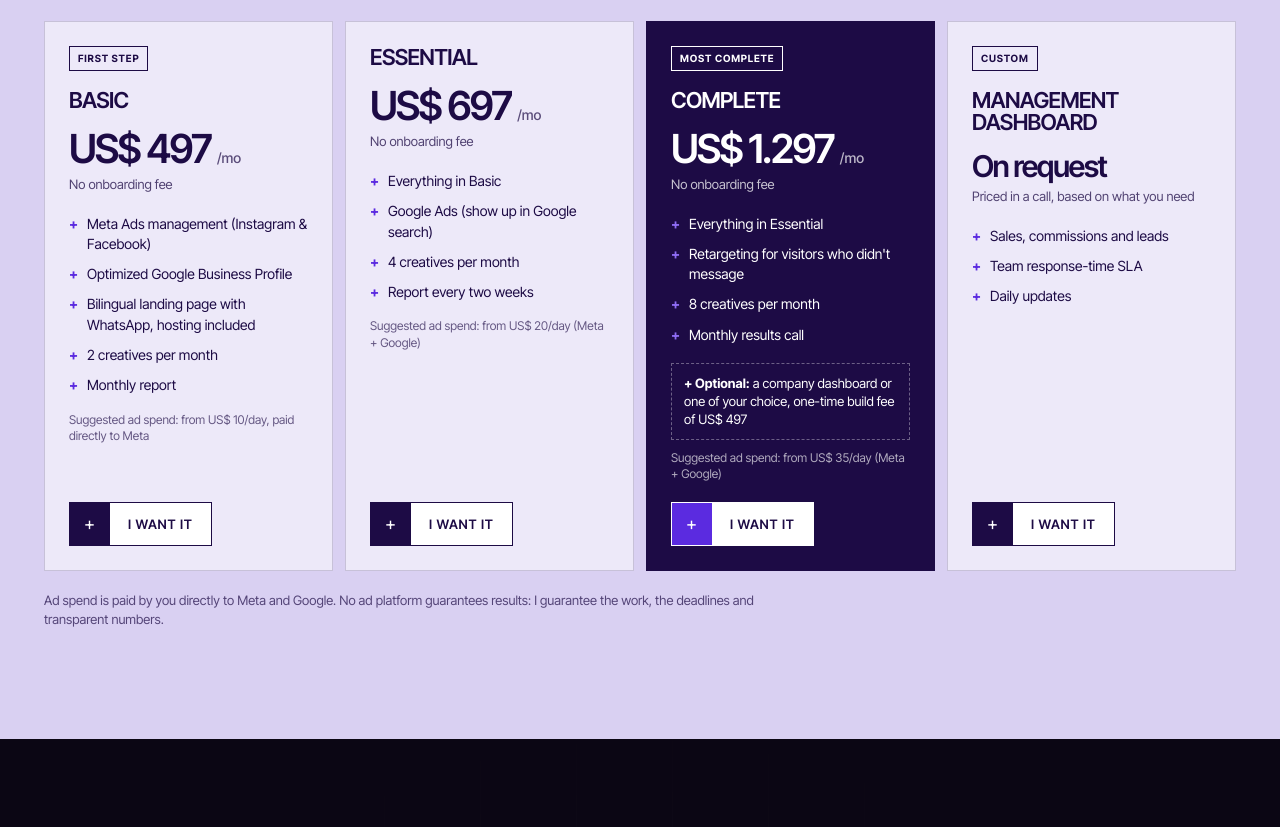
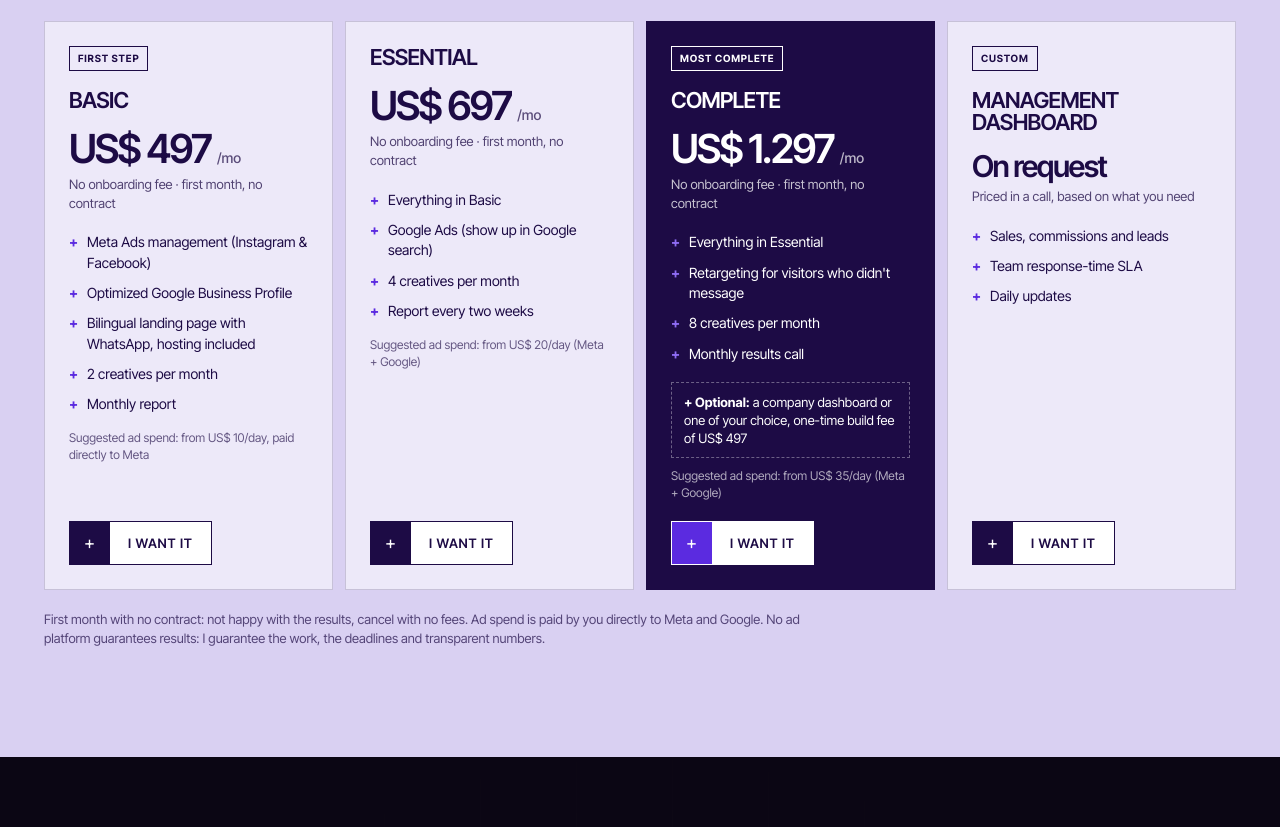
Before and after one commit to paquergustavo-lang/paquer-agencia, a plain HTML site: page index.html in a window 1280 px wide. Shown: the part 3200-4027 px from the top of the page. Drawn offline with Linux system fonts and the light colour scheme.

Commit message:
Garantia: primeiro mês sem fidelidade
Co-Authored-By: Claude Opus 5.5 <noreply@anthropic.com>
Claude-Session: https://claude.ai/code/session_01HFzkeKv4bP3NwoZ9HRzr3f

```diff
--- a/index.html
+++ b/index.html
@@ -337,20 +337,20 @@ body.en [data-en]{display:revert}
       <div class="plan"><span class="tag" data-pt>Primeiro passo</span><span class="tag" data-en>First step</span>
         <h3><span data-pt>Básico</span><span data-en>Basic</span></h3>
         <div class="price">R$ 990 <small data-pt>/mês</small><small data-en>/mo</small></div>
-        <div class="setup"><span data-pt>Sem taxa de implantação</span><span data-en>No onboarding fee</span></div>
+        <div class="setup"><span data-pt>Sem taxa de implantação · 1º mês sem fidelidade</span><span data-en>No onboarding fee · first month, no contract</span></div>
         <ul><li><span data-pt>Gestão de Meta Ads (Instagram e Facebook)</span><span data-en>Meta Ads management (Instagram & Facebook)</span></li><li><span data-pt>Google Meu Negócio otimizado</span><span data-en>Optimized Google Business profile</span></li><li><span data-pt>Landing page com WhatsApp, hospedagem inclusa</span><span data-en>Landing page with WhatsApp, hosting included</span></li><li><span data-pt>2 criativos por mês e relatório mensal</span><span data-en>2 creatives per month and monthly report</span></li></ul>
         <div class="verba"><span data-pt>Verba sugerida: a partir de R$ 20/dia, paga direto ao Meta</span><span data-en>Suggested ad spend: from R$ 20/day, paid directly to Meta</span></div>
         <a class="btn wa-link" href="#" target="_blank" rel="noopener"><span class="plus">+</span><span class="txt"><span data-pt>Quero</span><span data-en>I want it</span></span></a></div>
       <div class="plan"><h3><span data-pt>Essencial</span><span data-en>Essential</span></h3>
         <div class="price">R$ 1.400 <small data-pt>/mês</small><small data-en>/mo</small></div>
-        <div class="setup"><span data-pt>Sem taxa de implantação</span><span data-en>No onboarding fee</span></div>
+        <div class="setup"><span data-pt>Sem taxa de implantação · 1º mês sem fidelidade</span><span data-en>No onboarding fee · first month, no contract</span></div>
         <ul><li><span data-pt>Tudo do Básico</span><span data-en>Everything in Basic</span></li><li><span data-pt>Google Ads (aparecer na pesquisa do Google)</span><span data-en>Google Ads (show up in Google search)</span></li><li><span data-pt>4 criativos por mês</span><span data-en>4 creatives per month</span></li><li><span data-pt>Relatório a cada 15 dias</span><span data-en>Report every two weeks</span></li></ul>
         <div class="verba"><span data-pt>Verba sugerida: a partir de R$ 40/dia (Meta + Google)</span><span data-en>Suggested ad spend: from R$ 40/day (Meta + Google)</span></div>
         <a class="btn wa-link" href="#" target="_blank" rel="noopener"><span class="plus">+</span><span class="txt"><span data-pt>Quero</span><span data-en>I want it</span></span></a></div>
       <div class="plan hot"><span class="tag" data-pt>Mais completo</span><span class="tag" data-en>Most complete</span>
         <h3><span data-pt>Completo</span><span data-en>Complete</span></h3>
         <div class="price">R$ 2.400 <small data-pt>/mês</small><small data-en>/mo</small></div>
-        <div class="setup"><span data-pt>Sem taxa de implantação</span><span data-en>No onboarding fee</span></div>
+        <div class="setup"><span data-pt>Sem taxa de implantação · 1º mês sem fidelidade</span><span data-en>No onboarding fee · first month, no contract</span></div>
         <ul><li><span data-pt>Tudo do Essencial</span><span data-en>Everything in Essential</span></li><li><span data-pt>Remarketing para quem visitou e não chamou</span><span data-en>Retargeting for visitors who didn't message</span></li><li><span data-pt>8 criativos por mês</span><span data-en>8 creatives per month</span></li><li><span data-pt>Reunião mensal de resultados</span><span data-en>Monthly results meeting</span></li></ul>
         <div class="addon"><span data-pt><b>+ Opcional:</b> dashboard da empresa ou à sua escolha, com implantação única de R$ 1.500</span><span data-en><b>+ Optional:</b> a company dashboard or one of your choice, one-time build fee of R$ 1,500</span></div>
         <div class="verba"><span data-pt>Verba sugerida: a partir de R$ 80/dia (Meta + Google)</span><span data-en>Suggested ad spend: from R$ 80/day (Meta + Google)</span></div>
@@ -368,20 +368,20 @@ body.en [data-en]{display:revert}
       <div class="plan"><span class="tag" data-pt>Primeiro passo</span><span class="tag" data-en>First step</span>
         <h3><span data-pt>Básico</span><span data-en>Basic</span></h3>
         <div class="price">US$ 497 <small data-pt>/mês</small><small data-en>/mo</small></div>
-        <div class="setup"><span data-pt>Sem taxa de implantação</span><span data-en>No onboarding fee</span></div>
+        <div class="setup"><span data-pt>Sem taxa de implantação · 1º mês sem fidelidade</span><span data-en>No onboarding fee · first month, no contract</span></div>
         <ul><li><span data-pt>Gestão de Meta Ads (Instagram e Facebook)</span><span data-en>Meta Ads management (Instagram & Facebook)</span></li><li><span data-pt>Google Business Profile otimizado</span><span data-en>Optimized Google Business Profile</span></li><li><span data-pt>Landing page bilíngue com WhatsApp, hospedagem inclusa</span><span data-en>Bilingual landing page with WhatsApp, hosting included</span></li><li><span data-pt>2 criativos por mês</span><span data-en>2 creatives per month</span></li><li><span data-pt>Relatório mensal</span><span data-en>Monthly report</span></li></ul>
         <div class="verba"><span data-pt>Verba sugerida: a partir de US$ 10/dia, paga direto ao Meta</span><span data-en>Suggested ad spend: from US$ 10/day, paid directly to Meta</span></div>
         <a class="btn wa-link" href="#" target="_blank" rel="noopener"><span class="plus">+</span><span class="txt"><span data-pt>Quero</span><span data-en>I want it</span></span></a></div>
       <div class="plan"><h3><span data-pt>Essencial</span><span data-en>Essential</span></h3>
         <div class="price">US$ 697 <small data-pt>/mês</small><small data-en>/mo</small></div>
-        <div class="setup"><span data-pt>Sem taxa de implantação</span><span data-en>No onboarding fee</span></div>
+        <div class="setup"><span data-pt>Sem taxa de implantação · 1º mês sem fidelidade</span><span data-en>No onboarding fee · first month, no contract</span></div>
         <ul><li><span data-pt>Tudo do Básico</span><span data-en>Everything in Basic</span></li><li><span data-pt>Google Ads (aparecer na pesquisa do Google)</span><span data-en>Google Ads (show up in Google search)</span></li><li><span data-pt>4 criativos por mês</span><span data-en>4 creatives per month</span></li><li><span data-pt>Relatório a cada 15 dias</span><span data-en>Report every two weeks</span></li></ul>
         <div class="verba"><span data-pt>Verba sugerida: a partir de US$ 20/dia (Meta + Google)</span><span data-en>Suggested ad spend: from US$ 20/day (Meta + Google)</span></div>
         <a class="btn wa-link" href="#" target="_blank" rel="noopener"><span class="plus">+</span><span class="txt"><span data-pt>Quero</span><span data-en>I want it</span></span></a></div>
       <div class="plan hot"><span class="tag" data-pt>Mais completo</span><span class="tag" data-en>Most complete</span>
         <h3><span data-pt>Completo</span><span data-en>Complete</span></h3>
         <div class="price">US$ 1.297 <small data-pt>/mês</small><small data-en>/mo</small></div>
-        <div class="setup"><span data-pt>Sem taxa de implantação</span><span data-en>No onboarding fee</span></div>
+        <div class="setup"><span data-pt>Sem taxa de implantação · 1º mês sem fidelidade</span><span data-en>No onboarding fee · first month, no contract</span></div>
         <ul><li><span data-pt>Tudo do Essencial</span><span data-en>Everything in Essential</span></li><li><span data-pt>Remarketing para quem visitou e não chamou</span><span data-en>Retargeting for visitors who didn't message</span></li><li><span data-pt>8 criativos por mês</span><span data-en>8 creatives per month</span></li><li><span data-pt>Reunião mensal de resultados</span><span data-en>Monthly results call</span></li></ul>
         <div class="addon"><span data-pt><b>+ Opcional:</b> dashboard da empresa ou à sua escolha, com implantação única de US$ 497</span><span data-en><b>+ Optional:</b> a company dashboard or one of your choice, one-time build fee of US$ 497</span></div>
         <div class="verba"><span data-pt>Verba sugerida: a partir de US$ 35/dia (Meta + Google)</span><span data-en>Suggested ad spend: from US$ 35/day (Meta + Google)</span></div>
@@ -393,7 +393,7 @@ body.en [data-en]{display:revert}
         <ul><li><span data-pt>Vendas, comissão e leads</span><span data-en>Sales, commissions and leads</span></li><li><span data-pt>SLA de atendimento da equipe</span><span data-en>Team response-time SLA</span></li><li><span data-pt>Atualização diária</span><span data-en>Daily updates</span></li></ul>
         <a class="btn wa-link" href="#" target="_blank" rel="noopener"><span class="plus">+</span><span class="txt"><span data-pt>Quero</span><span data-en>I want it</span></span></a></div>
     </div>
-    <p class="fine"><span data-pt>A verba de anúncio é paga pelo cliente direto ao Meta e ao Google. Nenhuma plataforma garante resultado: eu garanto o trabalho, os prazos e a transparência nos números.</span><span data-en>Ad spend is paid by you directly to Meta and Google. No ad platform guarantees results: I guarantee the work, the deadlines and transparent numbers.</span></p>
+    <p class="fine"><span data-pt>Primeiro mês sem fidelidade: não gostou do resultado, cancela sem multa. A verba de anúncio é paga pelo cliente direto ao Meta e ao Google. Nenhuma plataforma garante resultado: eu garanto o trabalho, os prazos e a transparência nos números.</span><span data-en>First month with no contract: not happy with the results, cancel with no fees. Ad spend is paid by you directly to Meta and Google. No ad platform guarantees results: I guarantee the work, the deadlines and transparent numbers.</span></p>
   </div>
 </section>
 
```
